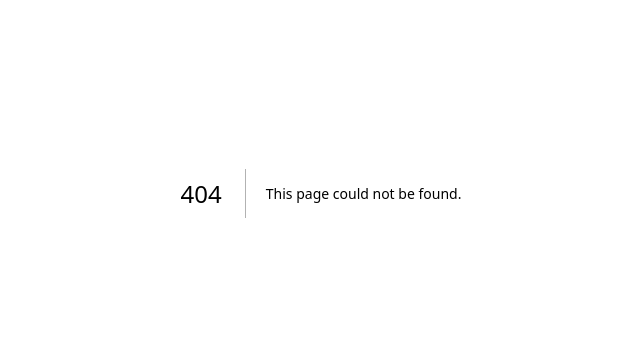
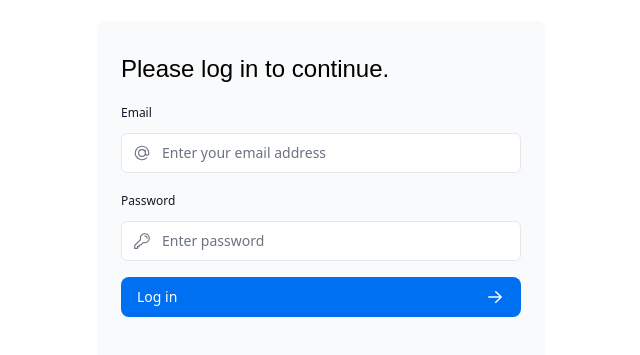
Before and after one commit to chaya-s/nextjs-dashboard, a Next.js app: page /login in a window 1280 px wide. Before the commit this address had no page. Shown: the part 207-562 px from the top of the page, without its empty margins (319-959 px from the left). Built offline with nearby package versions, Linux system fonts and the light colour scheme; a web font is replaced by a local one.

Commit message:
Updated dashboard

```diff
--- /dev/null
+++ b/app/login/page.tsx
@@ -0,0 +1,11 @@
+import LoginForm from '@/app/ui/login-form';
+
+export default function LoginPage() {
+  return (
+    <main className="flex min-h-screen items-center justify-center">
+      <div className="w-full max-w-md">
+        <LoginForm />
+      </div>
+    </main>
+  );
+}
--- a/app/ui/dashboard/sidenav.tsx
+++ b/app/ui/dashboard/sidenav.tsx
@@ -14,15 +14,19 @@ export default function SideNav() {
           <AcmeLogo />
         </div>
       </Link>
+
       <div className="flex grow flex-row justify-between space-x-2 md:flex-col md:space-x-0 md:space-y-2">
         <NavLinks />
+
         <div className="hidden h-auto w-full grow rounded-md bg-gray-50 md:block"></div>
-        <form>
-          <button className="flex h-[48px] w-full grow items-center justify-center gap-2 rounded-md bg-gray-50 p-3 text-sm font-medium hover:bg-sky-100 hover:text-blue-600 md:flex-none md:justify-start md:p-2 md:px-3">
-            <PowerIcon className="w-6" />
-            <div className="hidden md:block">Sign Out</div>
-          </button>
-        </form>
+
+        <Link
+          href="/login"
+          className="flex h-[48px] w-full grow items-center justify-center gap-2 rounded-md bg-gray-50 p-3 text-sm font-medium hover:bg-sky-100 hover:text-blue-600 md:flex-none md:justify-start md:p-2 md:px-3"
+        >
+          <PowerIcon className="w-6" />
+          <div className="hidden md:block">Login</div>
+        </Link>
       </div>
     </div>
   );
--- a/app/ui/login-form.tsx
+++ b/app/ui/login-form.tsx
@@ -1,3 +1,5 @@
+'use client';
+
 import { lusitana } from '@/app/ui/font';
 import {
   AtSymbolIcon,
@@ -6,14 +8,25 @@ import {
 } from '@heroicons/react/24/outline';
 import { ArrowRightIcon } from '@heroicons/react/20/solid';
 import { Button } from './button';
+import { useRouter } from 'next/navigation';
 
 export default function LoginForm() {
+  const router = useRouter();
+
+  function handleSubmit(event: React.FormEvent<HTMLFormElement>) {
+    event.preventDefault();
+
+    // Temporary login: redirect directly to dashboard
+    router.push('/dashboard');
+  }
+
   return (
-    <form className="space-y-3">
+    <form className="space-y-3" onSubmit={handleSubmit}>
       <div className="flex-1 rounded-lg bg-gray-50 px-6 pb-4 pt-8">
         <h1 className={`${lusitana.className} mb-3 text-2xl`}>
           Please log in to continue.
         </h1>
+
         <div className="w-full">
           <div>
             <label
@@ -22,6 +35,7 @@ export default function LoginForm() {
             >
               Email
             </label>
+
             <div className="relative">
               <input
                 className="peer block w-full rounded-md border border-gray-200 py-[9px] pl-10 text-sm outline-2 placeholder:text-gray-500"
@@ -31,9 +45,11 @@ export default function LoginForm() {
                 placeholder="Enter your email address"
                 required
               />
+
               <AtSymbolIcon className="pointer-events-none absolute left-3 top-1/2 h-[18px] w-[18px] -translate-y-1/2 text-gray-500 peer-focus:text-gray-900" />
             </div>
           </div>
+
           <div className="mt-4">
             <label
               className="mb-3 mt-5 block text-xs font-medium text-gray-900"
@@ -41,6 +57,7 @@ export default function LoginForm() {
             >
               Password
             </label>
+
             <div className="relative">
               <input
                 className="peer block w-full rounded-md border border-gray-200 py-[9px] pl-10 text-sm outline-2 placeholder:text-gray-500"
@@ -51,13 +68,17 @@ export default function LoginForm() {
                 required
                 minLength={6}
               />
+
               <KeyIcon className="pointer-events-none absolute left-3 top-1/2 h-[18px] w-[18px] -translate-y-1/2 text-gray-500 peer-focus:text-gray-900" />
             </div>
           </div>
         </div>
-        <Button className="mt-4 w-full">
-          Log in <ArrowRightIcon className="ml-auto h-5 w-5 text-gray-50" />
+
+        <Button className="mt-4 w-full" type="submit">
+          Log in
+          <ArrowRightIcon className="ml-auto h-5 w-5 text-gray-50" />
         </Button>
+
         <div className="flex h-8 items-end space-x-1">
           {/* Add form errors here */}
         </div>
```
